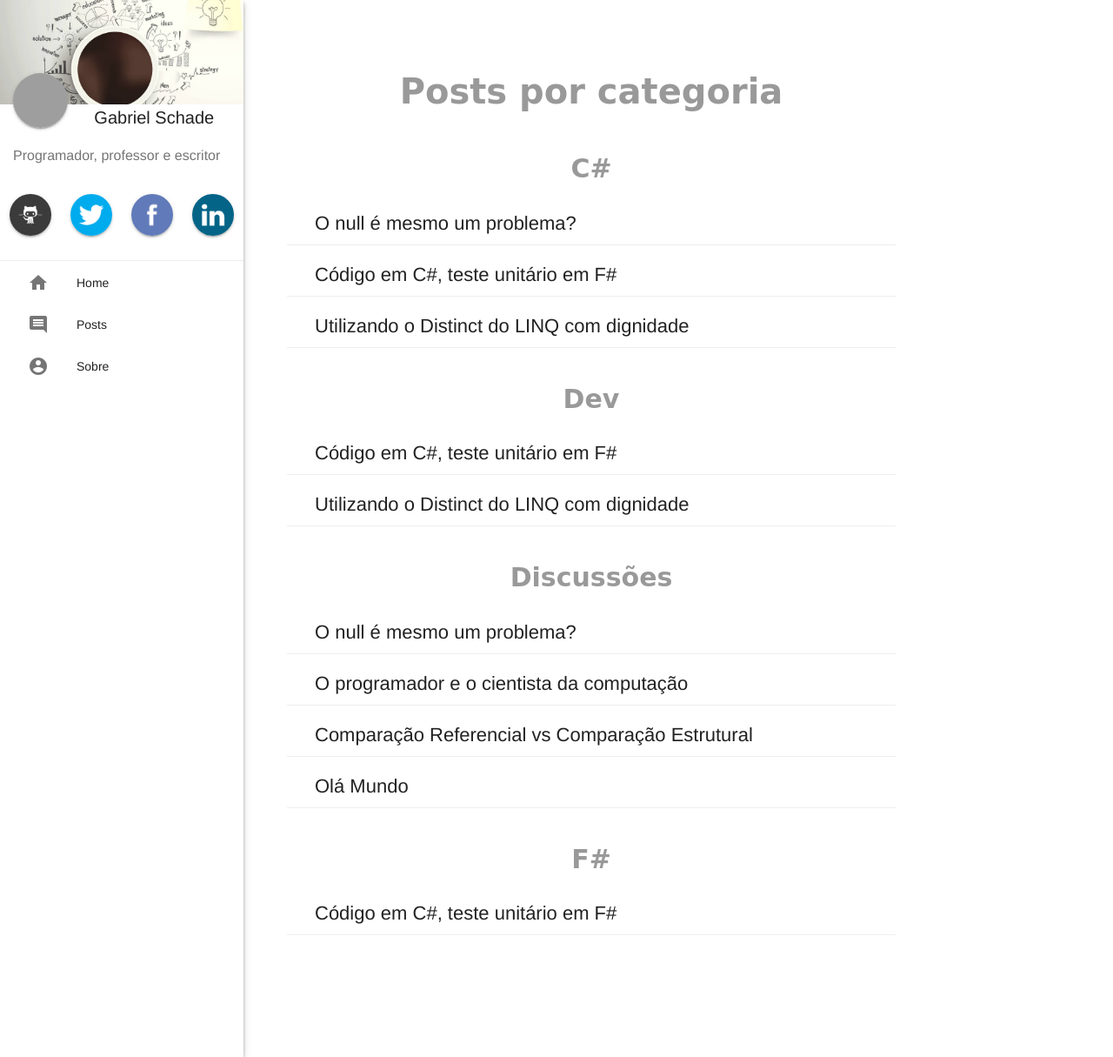
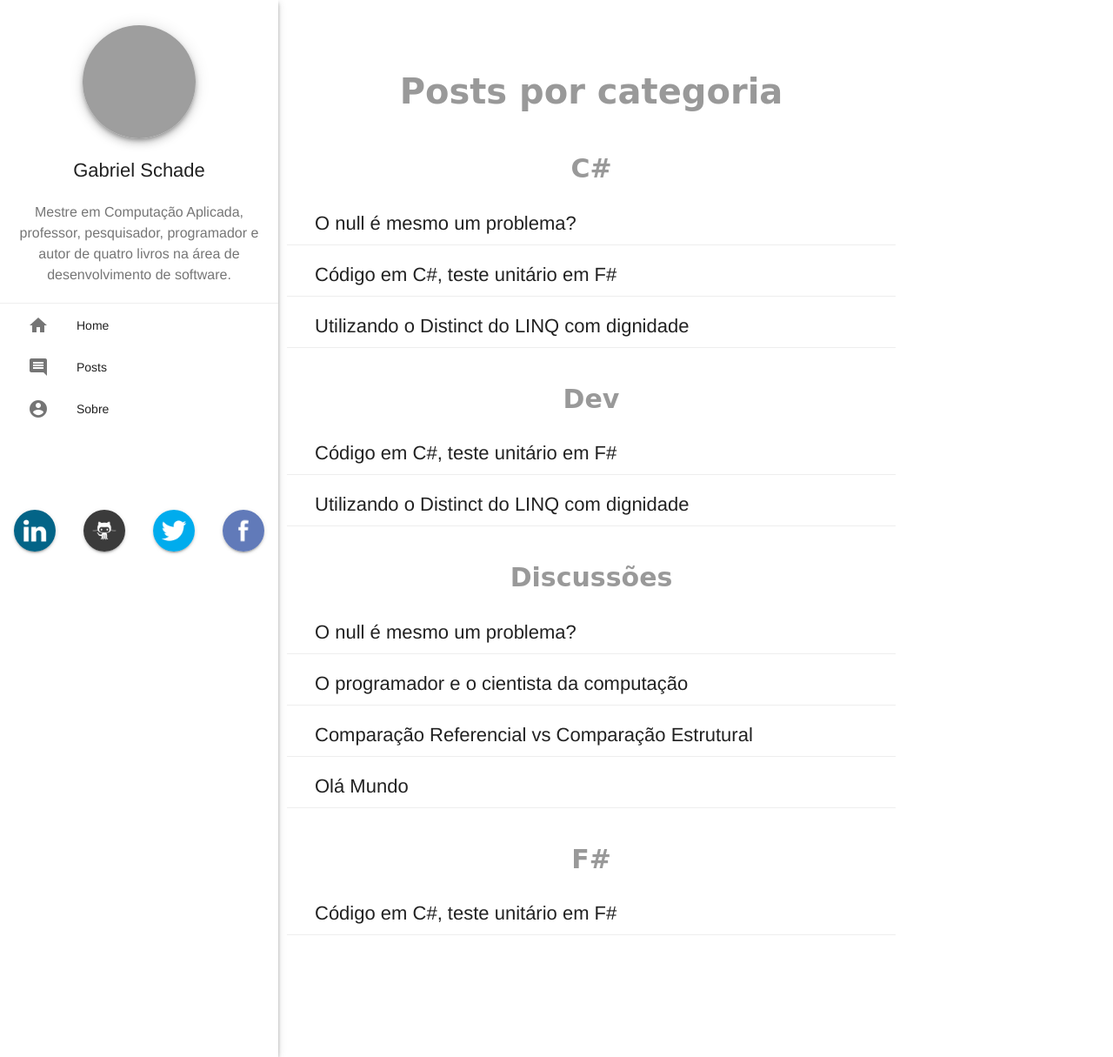
Before and after one commit to gabrielschade/gabrielschade.github.io, a Jekyll site: the page built from posts.md, in a window 1280 px wide and 1215 px high. Shown: the whole window at 87% size. Built offline with Jekyll 4.4.1, drawn with Linux system fonts in a browser that asks for light colours; nearby versions of some CDN libraries; comment, search, counter and statistics services are not loaded; grey boxes are pictures that could not be loaded.

Commit message:
layout-change

```diff
--- a/_includes/sidebar.html
+++ b/_includes/sidebar.html
@@ -1,48 +1,25 @@
 <div class="sidebar z-depth-2">
 
-    <div class="row no-bottom">
-        <div class="col s12 background"></div>
+
+    <div class="row margin-top-65 margin-bottom-0">
+        <div class="col offset-s3 s6">
+                <img src="https://avatars3.githubusercontent.com/u/3276580?v=4&amp;u=454f9f40621e24e60e9d2c0d026ea05eba10287d&amp;s=400" alt="" class="center circle icon z-depth-3 responsive-img activator card-profile-image mid-image">
+        </div>
     </div>
 
-  <div class="row mid-image-container">
-    <div class="col s4">
-        <img src="https://avatars3.githubusercontent.com/u/3276580?v=4&amp;u=454f9f40621e24e60e9d2c0d026ea05eba10287d&amp;s=400" alt="" class="circle icon z-depth-1 responsive-img activator card-profile-image mid-image">
+  <div class="row">
+        <div class="col s12 center">
+                <span class="accent-text font-medium-large">Gabriel Schade</span>
+        </div>
+  </div>
 
-    </div>
-    <div class="col s8">
-        <a href="/" class="none-decoration accent-text">
-            <span class="accent-text">Gabriel Schade</span>
-        </a>
-    </div>
-  </div>
   <div class="row">
-      <div class="col s12 font-16 light-text">
-          Programador, professor e escritor
+      <div class="col s12 font-16 light-text center">
+            Mestre em Computação Aplicada, professor, pesquisador, programador e autor de quatro livros na área de desenvolvimento de software.
       </div>
   </div>
 
-  <div class="row center-align no-bottom margin-top-32">
-      <div class="col s3 no-padding">
-        <a title="Github" href="https://github.com/gabrielschade" class="none-decoration">
-            <img class="icon icon-medium circle z-depth-1" src="/{{ site.baseurl }}public/icons/GitHub.png" style="display:inline" />
-        </a>
-      </div>
-      <div class="col s3 no-padding">
-        <a title="Twitter" href="https://twitter.com/gabrielschade" class="none-decoration">
-            <img class="icon icon-medium circle z-depth-1" src="/{{ site.baseurl }}public/icons/Twitter.png" style="display:inline" />
-        </a>
-      </div>
-      <div class="col s3 no-padding">
-        <a title="Facebook" href="https://facebook.com/gabrielschade" class="none-decoration">
-            <img class="icon icon-medium circle z-depth-1" src="/{{ site.baseurl }}public/icons/Facebook.png" style="display:inline" />
-        </a>
-      </div>
-      <div class="col s3 no-padding">
-        <a title="Linkedin" href="https://www.linkedin.com/in/gabrielschade" class="none-decoration">
-            <img class="icon icon-medium circle z-depth-1" src="/{{ site.baseurl }}public/icons/Linkedin.png" style="display:inline" />
-        </a>
-      </div>
-    </div>
+
   <hr class="margin-top-0 no-bottom"/>
 
   <div class="row">
@@ -54,4 +31,27 @@
             </ul>
     </div>
 
+    <div class="row center-align no-bottom margin-top-32">
+        <div class="col s3 no-padding">
+            <a title="Linkedin" href="https://www.linkedin.com/in/gabrielschade" class="none-decoration">
+                <img class="icon icon-medium circle z-depth-1" src="/{{ site.baseurl }}public/icons/Linkedin.png" style="display:inline" />
+            </a>
+        </div>
+        <div class="col s3 no-padding">
+          <a title="Github" href="https://github.com/gabrielschade" class="none-decoration">
+              <img class="icon icon-medium circle z-depth-1" src="/{{ site.baseurl }}public/icons/GitHub.png" style="display:inline" />
+          </a>
+        </div>
+        <div class="col s3 no-padding">
+          <a title="Twitter" href="https://twitter.com/gabrielschade" class="none-decoration">
+              <img class="icon icon-medium circle z-depth-1" src="/{{ site.baseurl }}public/icons/Twitter.png" style="display:inline" />
+          </a>
+        </div>
+        <div class="col s3 no-padding">
+          <a title="Facebook" href="https://facebook.com/gabrielschade" class="none-decoration">
+              <img class="icon icon-medium circle z-depth-1" src="/{{ site.baseurl }}public/icons/Facebook.png" style="display:inline" />
+          </a>
+        </div>
+      </div>
+
 </div>
--- a/css/blog.css
+++ b/css/blog.css
@@ -271,6 +271,11 @@ h3.huge.margin-top-65{
 .font-small{
     font-size:14px;
 }
+
+.font-medium-large{
+    font-size:22px;
+}
+
 .font-large{
     font-size:48px;
 }
@@ -291,7 +296,7 @@ h3.huge.margin-top-65{
 
   @media (min-width: 48em) {
     .sidebar {
-        width:14em;
+        width:16em;
     }
 
     .font-large{
```
